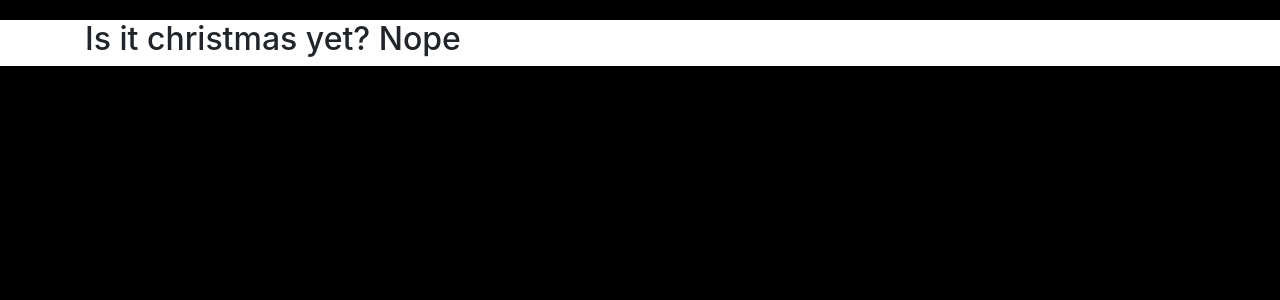
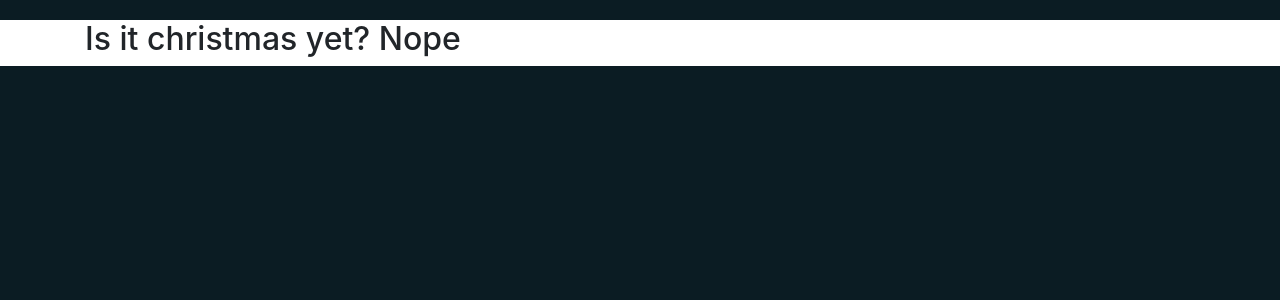
Before and after one commit to concise-ee/j6uluh2kk-team-8, a Next.js app in the folder my-app/: page / in a window 1280 px wide. Shown: the top 300 px of the page. Built offline with nearby package versions, Linux system fonts and the light colour scheme; no server answers.

Commit message:
change background color

```diff
--- a/my-app/styles/globals.css
+++ b/my-app/styles/globals.css
@@ -4,7 +4,7 @@ body {
   margin: 0;
   font-family: -apple-system, BlinkMacSystemFont, Segoe UI, Roboto, Oxygen,
     Ubuntu, Cantarell, Fira Sans, Droid Sans, Helvetica Neue, sans-serif;
-    background-color: black;
+    background-color: #0b1c23;
 }
 
 a {
```
